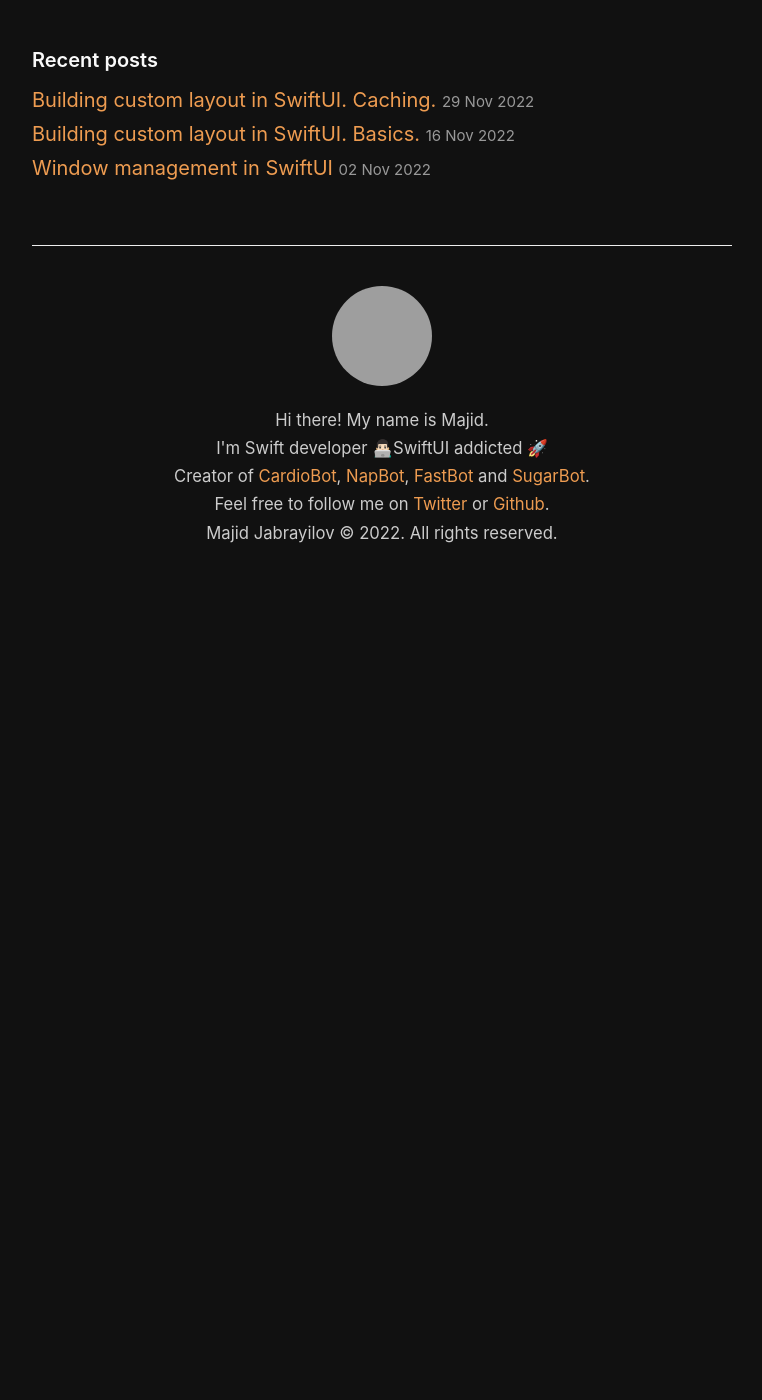
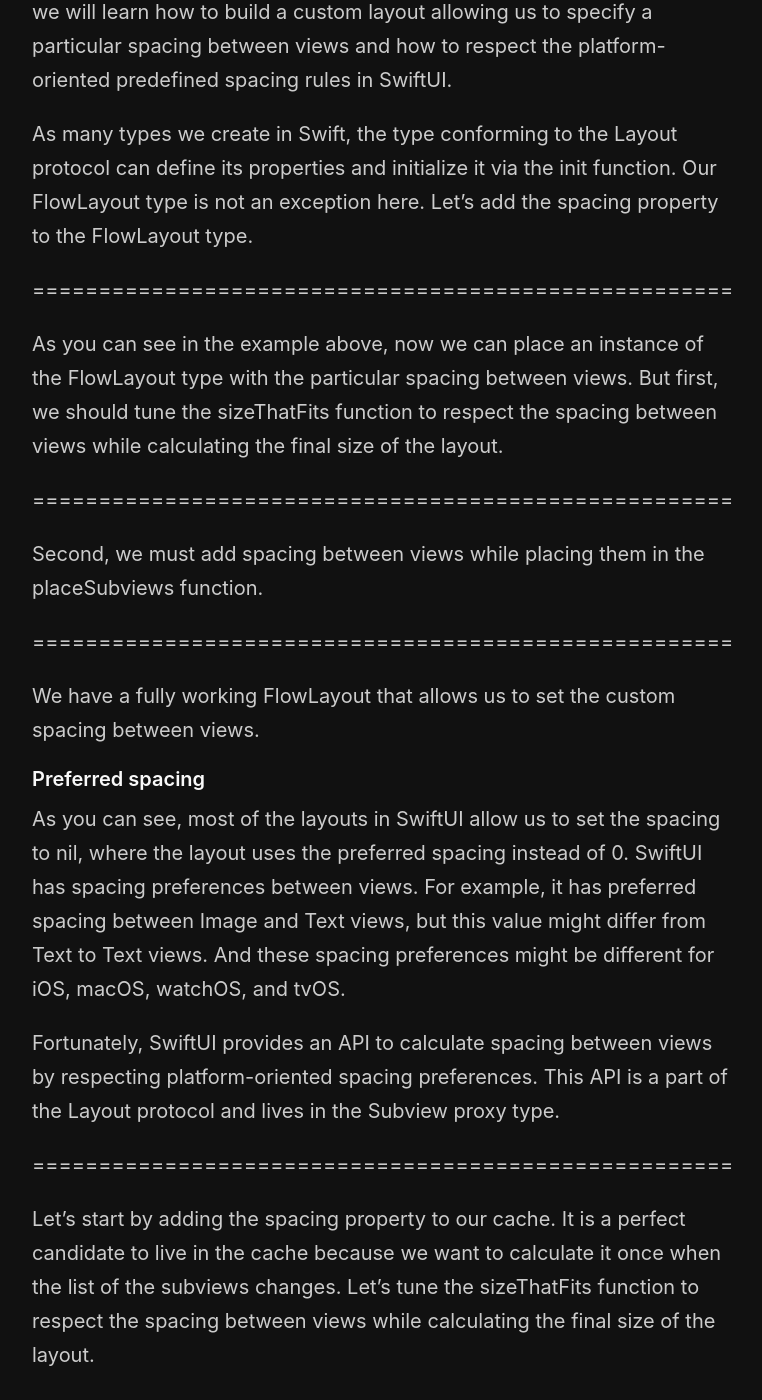
Before and after one commit to mecid/mecid.github.io, a Jekyll site: the page built from _posts/2022-12-07-building-custom-layout-in-swiftui-spacing.md, in a window 1280 px wide and 1400 px high, scrolled down 349 px, cut to the strip 0-1400 px from the top of the window. Shown: the whole strip, without its empty margins (258-1020 px from the left). Built offline with Jekyll 4.4.1, drawn with Linux system fonts in a browser that asks for light colours; before the commit the page ends 936 px from its top, so only the background shows below that; some of the changed text lies outside the part shown; grey boxes are pictures that could not be loaded.

Commit message:
layout spacing post content added

```diff
--- a/_posts/2022-12-07-building-custom-layout-in-swiftui-spacing.md
+++ b/_posts/2022-12-07-building-custom-layout-in-swiftui-spacing.md
@@ -2,3 +2,36 @@
 title: Building custom layout in SwiftUI. Spacing.
 layout: post
 ---
+
+Multiple layouts allow us to compose views in different ways. One crucial thing is the spacing between children of the concrete layout. This week we will learn how to build a custom layout allowing us to specify a particular spacing between views and how to respect the platform-oriented predefined spacing rules in SwiftUI.
+
+As many types we create in Swift, the type conforming to the Layout protocol can define its properties and initialize it via the init function. Our FlowLayout type is not an exception here. Let's add the spacing property to the FlowLayout type.
+
+=====================================================
+
+As you can see in the example above, now we can place an instance of the FlowLayout type with the particular spacing between views. But first, we should tune the sizeThatFits function to respect the spacing between views while calculating the final size of the layout.
+
+=====================================================
+
+Second, we must add spacing between views while placing them in the placeSubviews function.
+
+=====================================================
+
+We have a fully working FlowLayout that allows us to set the custom spacing between views.
+
+#### Preferred spacing
+As you can see, most of the layouts in SwiftUI allow us to set the spacing to nil, where the layout uses the preferred spacing instead of 0. SwiftUI has spacing preferences between views. For example, it has preferred spacing between Image and Text views, but this value might differ from Text to Text views. And these spacing preferences might be different for iOS, macOS, watchOS, and tvOS.
+
+Fortunately, SwiftUI provides an API to calculate spacing between views by respecting platform-oriented spacing preferences. This API is a part of the Layout protocol and lives in the Subview proxy type.
+
+=====================================================
+
+Let's start by adding the spacing property to our cache. It is a perfect candidate to live in the cache because we want to calculate it once when the list of the subviews changes. Let's tune the sizeThatFits function to respect the spacing between views while calculating the final size of the layout.
+
+=====================================================
+
+The next step is to add spacing between views while placing them. We can apply similar changes to the placeSubviews function to respect the preferred spacing between different views.
+
+=====================================================
+
+Finally, we have a flow layout that respects the preferred view spacing by default. The Layout protocol provides us with the reach API to build reusable layouts across all the platforms. We should carefully learn the API SwiftUI provides to create layouts respecting the platform-oriented rules.
```
